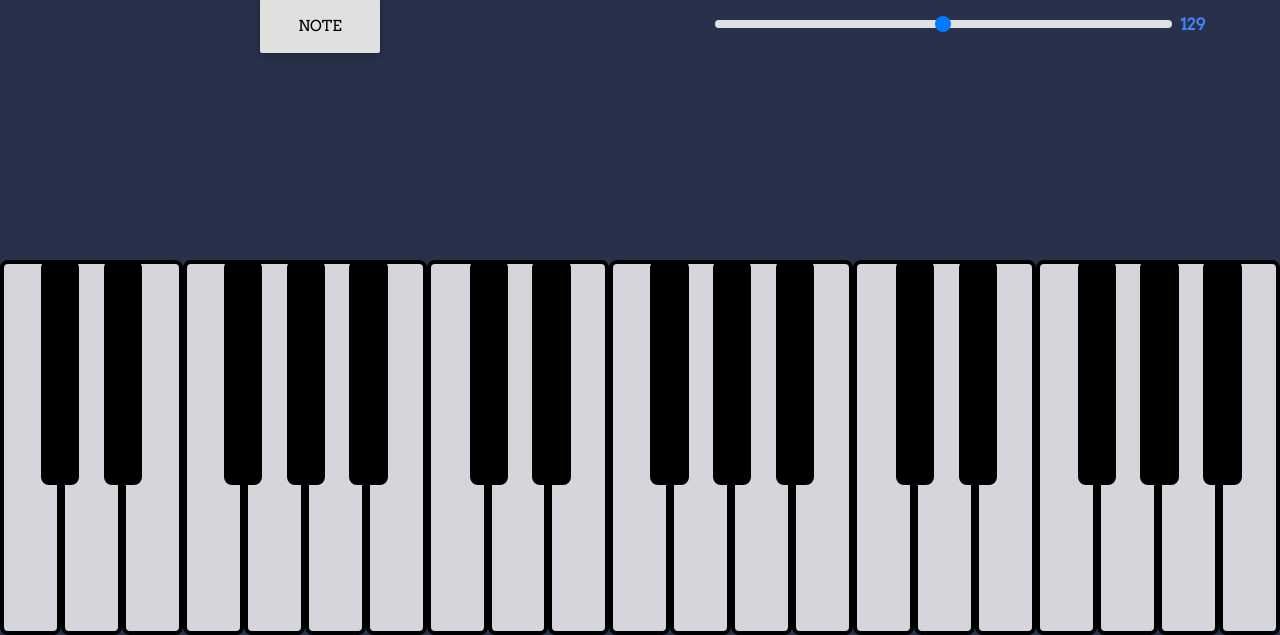
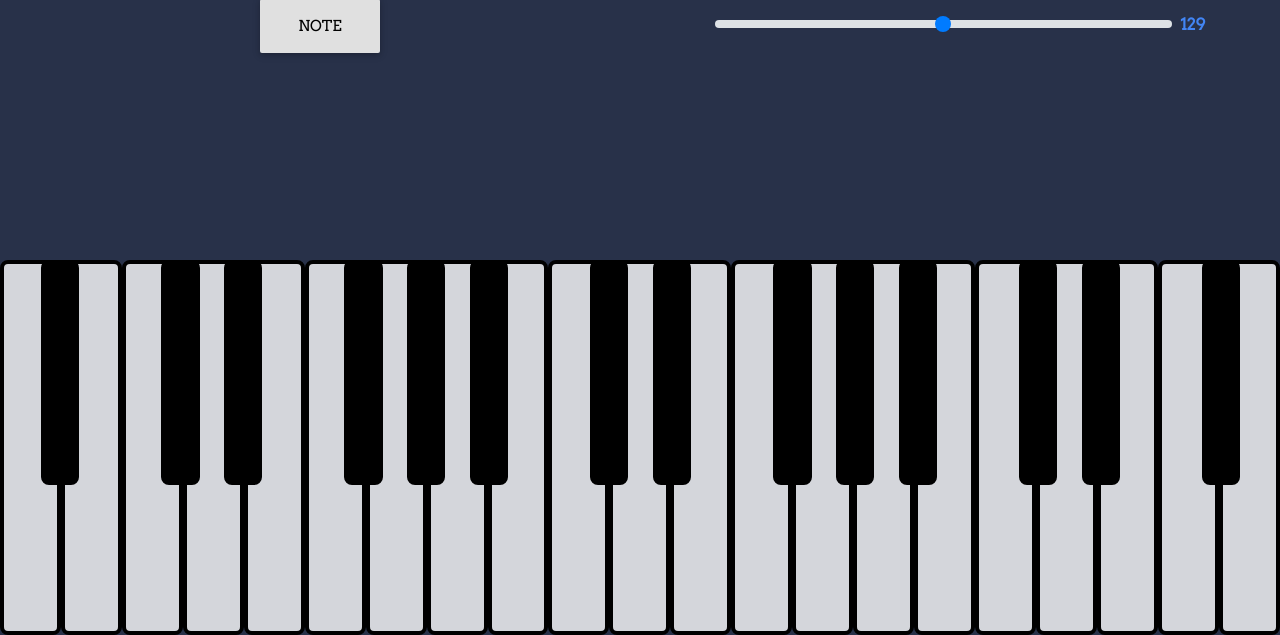
Before and after one commit to weikiat97/Easy-piano, a PHP site: page / in a window 1280 px wide. Shown: the part 382-1017 px from the top of the page. Run offline with PHP 8.4, Linux system fonts and the light colour scheme; some libraries are stand-ins or nearby versions.

```diff
--- a/index.html
+++ b/index.html
@@ -49,6 +49,9 @@
   <section id="main">
     <div class="nowplaying"></div>
     <div class="keys">
+      <div class="key" id="a3" onclick="playNote(this)"></div>
+      <div class="key sharp" id="a-3" onclick="playNote(this)"></div>
+      <div class="key" id="b3" onclick="playNote(this)"></div>
       <div class="key" id="c3" onclick="playNote(this)"></div>
       <div class="key sharp" id="c-3" onclick="playNote(this)"></div>
       <div class="key" id="d3" onclick="playNote(this)"></div>
@@ -58,9 +61,9 @@
       <div class="key sharp" id="f-3" onclick="playNote(this)"></div>
       <div class="key" id="g3" onclick="playNote(this)"></div>
       <div class="key sharp" id="g-3" onclick="playNote(this)"></div>
-      <div class="key" id="a3" onclick="playNote(this)"></div>
-      <div class="key sharp" id="a-3" onclick="playNote(this)"></div>
-      <div class="key" id="b3" onclick="playNote(this)"></div>
+      <div class="key" id="a4" onclick="playNote(this)"></div>
+      <div class="key sharp" id="a-4" onclick="playNote(this)"></div>
+      <div class="key" id="b4" onclick="playNote(this)"></div>
       <div class="key" id="c4" onclick="playNote(this)"></div>
       <div class="key sharp" id="c-4" onclick="playNote(this)"></div>
       <div class="key" id="d4" onclick="playNote(this)"></div>
@@ -70,9 +73,9 @@
       <div class="key sharp" id="f-4" onclick="playNote(this)"></div>
       <div class="key" id="g4" onclick="playNote(this)"></div>
       <div class="key sharp" id="g-4" onclick="playNote(this)"></div>
-      <div class="key" id="a4" onclick="playNote(this)"></div>
-      <div class="key sharp" id="a-4" onclick="playNote(this)"></div>
-      <div class="key" id="b4" onclick="playNote(this)"></div>
+      <div class="key" id="a5" onclick="playNote(this)"></div>
+      <div class="key sharp" id="a-5" onclick="playNote(this)"></div>
+      <div class="key" id="b5" onclick="playNote(this)"></div>
       <div class="key" id="c5" onclick="playNote(this)"></div>
       <div class="key sharp" id="c-5" onclick="playNote(this)"></div>
       <div class="key" id="d5" onclick="playNote(this)"></div>
@@ -81,10 +84,6 @@
       <div class="key" id="f5" onclick="playNote(this)"></div>
       <div class="key sharp" id="f-5" onclick="playNote(this)"></div>
       <div class="key" id="g5" onclick="playNote(this)"></div>
-      <div class="key sharp" id="g-5" onclick="playNote(this)"></div>
-      <div class="key" id="a5" onclick="playNote(this)"></div>
-      <div class="key sharp" id="a-5" onclick="playNote(this)"></div>
-      <div class="key" id="b5" onclick="playNote(this)"></div>
 
     </div>
 
--- a/styles.css
+++ b/styles.css
@@ -87,65 +87,66 @@ footer {
   z-index: 3;
 }
 
-#c-3 {
+#a-3 {
   left: 3.2%;
 }
 
+#c-3 {
+  left: 12.6%;
+}
+
 #d-3 {
-  left: 8.1%;
+  left: 17.5%;
 }
 
 #f-3  {
-  left: 17.5%;
+  left: 26.9%;
 }
 
 #g-3 {
-  left: 22.4%;
+  left: 31.8%;
 }
 
-#a-3 {
-  left: 27.3%;
+
+#a-4 {
+  left: 36.7%;
 }
 
 #c-4 {
-  left: 36.7%;
+  left: 46.1%;
 }
 
 #d-4 {
-  left: 41.6%;
+  left: 51%;
 }
 
 #f-4 {
-  left: 50.8%;
+  left: 60.4%;
 }
 
 #g-4 {
-  left: 55.7%;
+  left: 65.3%;
 }
 
-#a-4 {
-  left: 60.6%;
+
+
+#a-5 {
+  left: 70.2%;
 }
 
 #c-5 {
-  left: 70%;
+  left: 79.6%;
 }
 
 #d-5 {
-  left: 74.9%;
+  left: 84.5%;
 }
 
 #f-5 {
-  left: 84.2%;
+  left: 93.9%;
 }
 
-#g-5 {
-  left: 89.1%;
-}
 
-#a-5 {
-  left: 94%;
-}
 
 .bpm {
   color: white;
```
